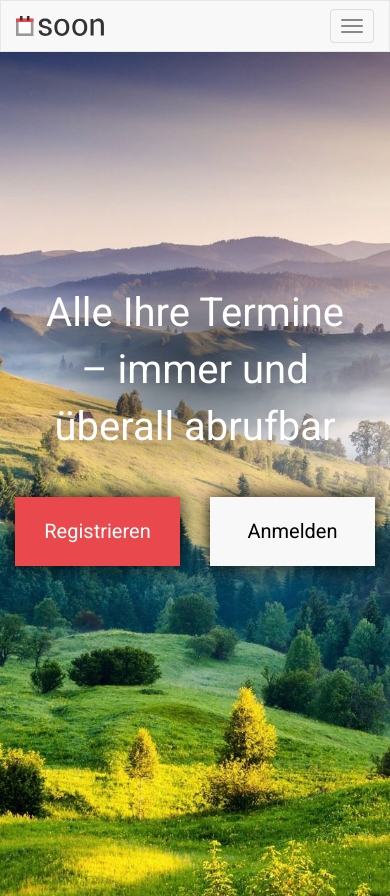
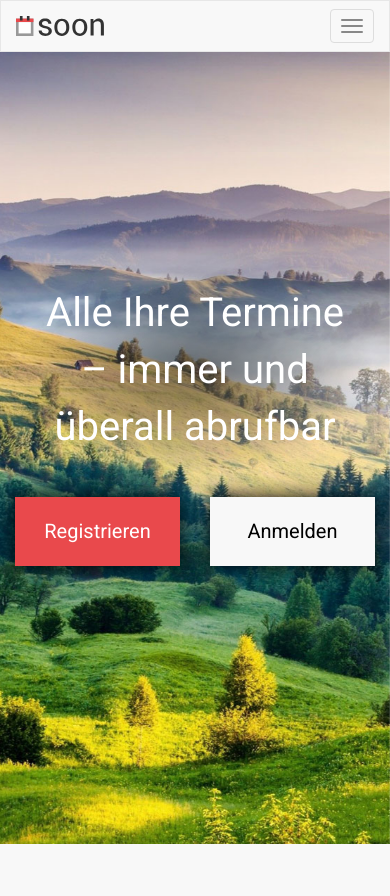
Before and after one commit to danielphpmaster/soon, a PHP site: page / in a window 390 px wide. After the commit the page ends 844 px from the top, so only its background shows below. Run offline with PHP 8.4, Linux system fonts and the light colour scheme; some libraries are stand-ins or nearby versions.

Commit message:
Daniel
Optimierung index.php (u.a. für Mobile-Devices). Nun ohne Scrollbalken.

```diff
--- a/style.css
+++ b/style.css
@@ -7,7 +7,7 @@
 }
 div.background-image {
 	background-image: url(images/landscape_resize.jpg);
-	min-height: 100vh;
+	min-height: calc(100vh - 52px);
     background-position: center;
     background-repeat: no-repeat;
     background-size: cover;
@@ -34,6 +34,15 @@ h1 {
 	background: radial-gradient(ellipse at center, rgba(0,0,0,0.5) 0%, rgba(179,179,179,0) 70%, rgba(255,255,255,0) 100%);
 	filter: progid:DXImageTransform.Microsoft.gradient( startColorstr='#000000', endColorstr='#ffffff', GradientType=1 );
 }
+
+	/*Für Handys*/
+	@media only screen and (max-device-width: 600px){
+		h1 {
+			margin-top: calc(100vh / 20);
+		}
+	}
+
+
 
 h2 {
 	color: black;
```
Also changed, not shown: index.php (line endings or trailing spaces).
